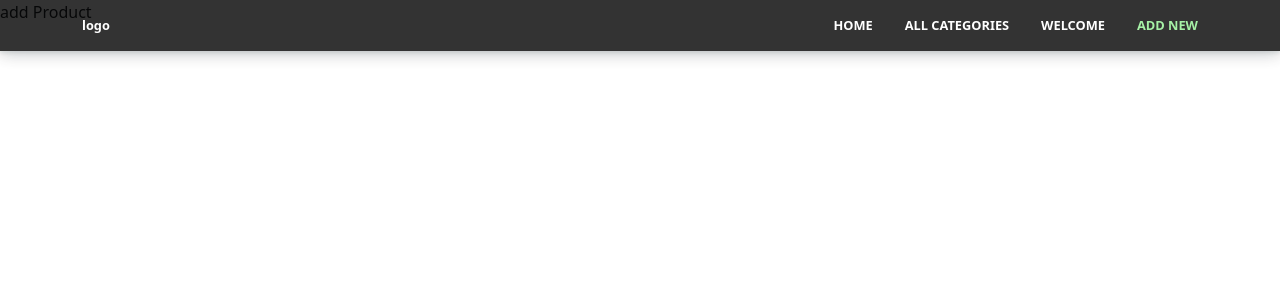
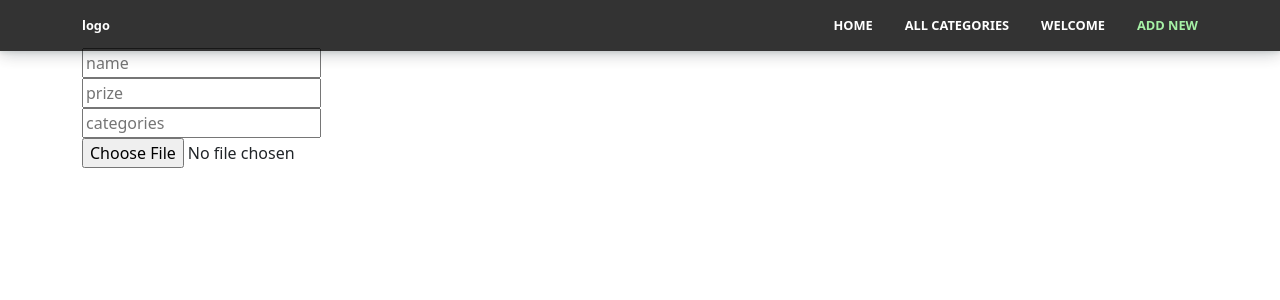
Before and after one commit to adityaPawar1999/ClothWebsite, a React (Create React App) app in the folder front/: page /addProduct in a window 1280 px wide. Shown: the top 300 px of the page. Built offline with nearby package versions, Linux system fonts and the light colour scheme.

Commit message:
basic structure of add page

```diff
--- a/front/src/Pages/AddProdouct/AddProduct.jsx
+++ b/front/src/Pages/AddProdouct/AddProduct.jsx
@@ -1,6 +1,59 @@
-const AddProduct = () =>{
-    return(<>
-    add Product
-    </>)
+import { useState } from 'react';
+import AddProductStyle from './addProductStyle';
+
+const AddProduct = () => {
+  const [data ,setData] =useState({
+        name:''
+    })
+    const handleInput = (e) =>{
+
+    }
+    return (
+    <>
+      <AddProductStyle>
+        <div className='container'>
+            <form className='form'>
+              <input
+                type="text"
+                className="inputField"
+                value={data.name}
+                name='name'
+                onChange={handleInput}
+                placeholder="name"
+              />
+              <br/>
+              <input
+                type="text"
+                className="inputField"
+                value={data.prize}
+                name='prize'
+                onChange={handleInput}
+                placeholder="prize"
+              />
+              <br/>
+              <input
+                type="text"
+                className="inputField"
+                value={data.categories}
+                name='categories'
+                onChange={handleInput}
+                placeholder="categories"
+              />
+              <br/>
+              <input
+                type="file"
+                className="inputField"
+                value={data.image}
+                name='image'
+                onChange={handleInput}
+                placeholder="Select image"
+              />
+              <br/>
+            </form>
+        </div>
+      </AddProductStyle>
+    </>
+  );
 };
+
 export default AddProduct;
--- /dev/null
+++ b/front/src/Pages/AddProdouct/addProductStyle.js
@@ -0,0 +1,10 @@
+import styled from "styled-components";
+
+const AddProductStyle = styled.div`
+  padding-top: 3rem;
+.inputField{
+
+}
+  `;
+
+export default AddProductStyle;
--- a/front/src/Pages/LoginPage/LoginPage.jsx
+++ b/front/src/Pages/LoginPage/LoginPage.jsx
@@ -40,7 +40,7 @@ const LoginPage = () => {
                 onChange={handleInput}
                 placeholder="Email"
               />
-              <br />
+              <br/>
               <input
                 type="text"
                 className="inputField"
@@ -49,7 +49,7 @@ const LoginPage = () => {
                 onChange={handleInput}
                 placeholder="Password"
               />
-              <br />
+              <br/>
               <button type="submit" className="inputField btn">LOGIN</button>
             </form>
           </div>
```
